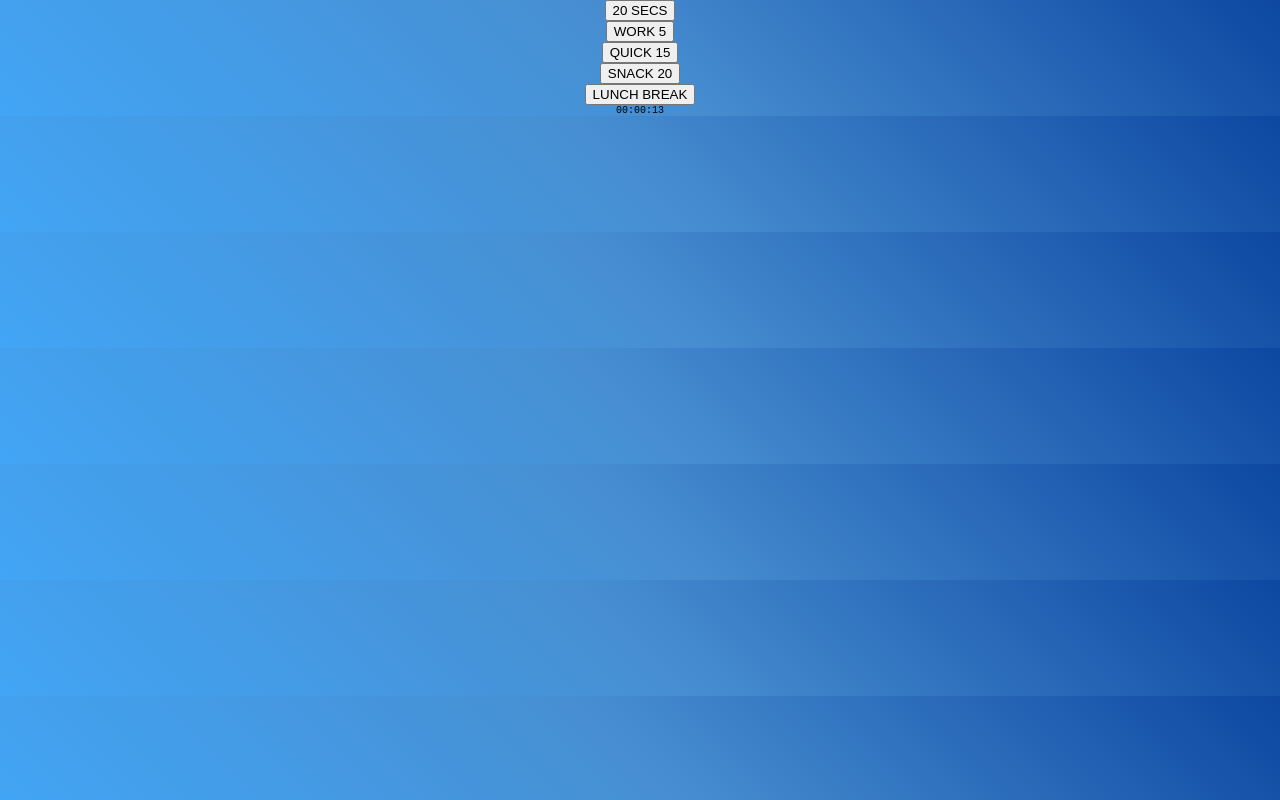
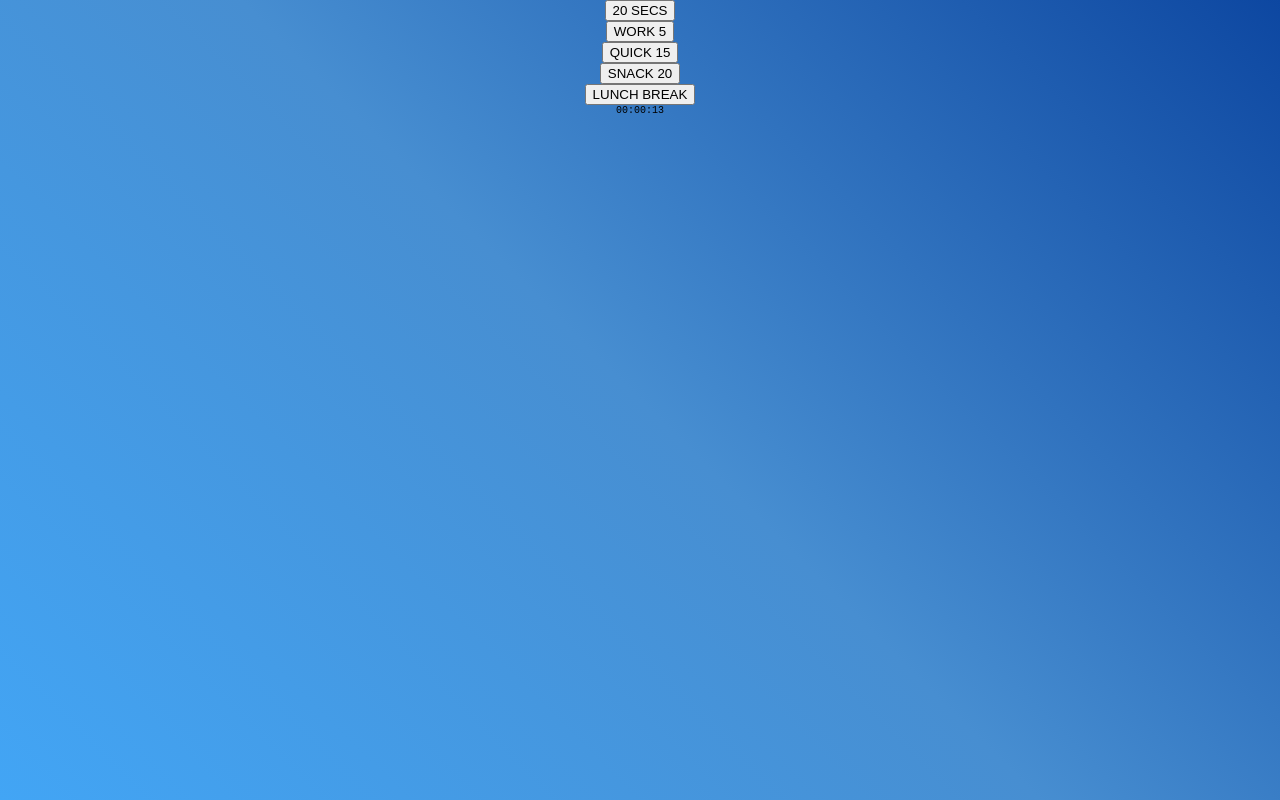
Before and after one commit to jbockerstette/react-timer, a React (Create React App) app: page / in a window 1280 px wide. Built offline with nearby package versions, Linux system fonts and the light colour scheme; the HTML template or start-up script is replaced by a standard one.

Commit message:
Got rid of some lint warnings.

```diff
--- a/src/App.js
+++ b/src/App.js
@@ -1,10 +1,6 @@
-import React, { Component } from 'react';
+import React from 'react';
 import Timer from './Timer';
 
-class App extends Component {
-  render() {
-    return <Timer />;
-  }
-}
+const App = () => <Timer />;
 
 export default App;
--- a/src/Timer.css
+++ b/src/Timer.css
@@ -0,0 +1,5 @@
+.timer {
+  display: flex;
+  min-height: 100vh;
+  flex-direction: column;
+}
--- a/src/Timer.js
+++ b/src/Timer.js
@@ -4,7 +4,7 @@ import Display from './Display';
 import './Timer.css';
 
 const Timer = () => (
-  <div>
+  <div className="timer">
     <TimerControls />
     <Display />
   </div>
```
Also changed, not shown: .eslintrc.json.
